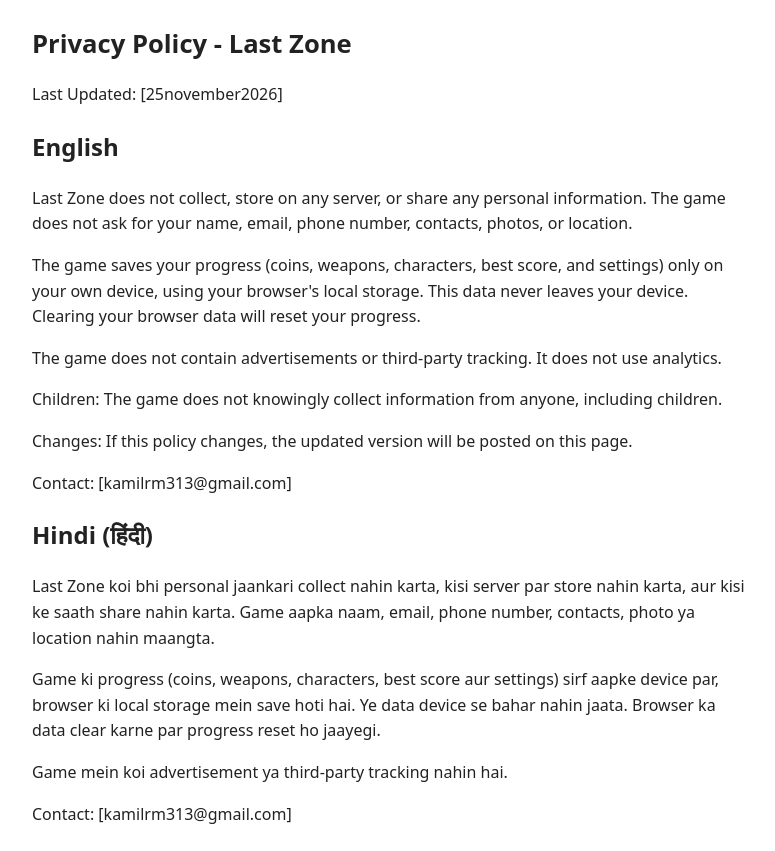
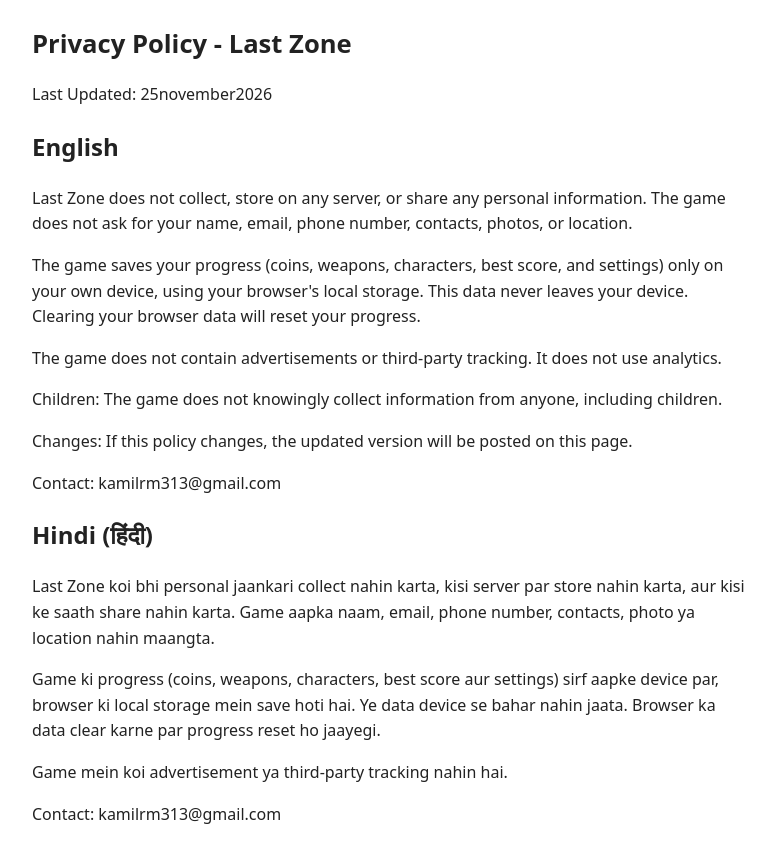
Before and after one commit to k71133708-crypto/last-zone, a plain HTML site: page privacy.html in a window 1280 px wide. Shown: the whole page, without its empty margins (248-1023 px from the left). Drawn offline with Linux system fonts and the light colour scheme.

Commit message:
Update privacy.html

```diff
--- a/privacy.html
+++ b/privacy.html
@@ -8,7 +8,7 @@
 </head>
 <body>
 <h1>Privacy Policy - Last Zone</h1>
-<p>Last Updated: [25november2026]</p>
+<p>Last Updated: 25november2026</p>
 
 <h2>English</h2>
 <p>Last Zone does not collect, store on any server, or share any personal information. The game does not ask for your name, email, phone number, contacts, photos, or location.</p>
@@ -16,12 +16,12 @@
 <p>The game does not contain advertisements or third-party tracking. It does not use analytics.</p>
 <p>Children: The game does not knowingly collect information from anyone, including children.</p>
 <p>Changes: If this policy changes, the updated version will be posted on this page.</p>
-<p>Contact: [kamilrm313@gmail.com]</p>
+<p>Contact: kamilrm313@gmail.com</p>
 
 <h2>Hindi (हिंदी)</h2>
 <p>Last Zone koi bhi personal jaankari collect nahin karta, kisi server par store nahin karta, aur kisi ke saath share nahin karta. Game aapka naam, email, phone number, contacts, photo ya location nahin maangta.</p>
 <p>Game ki progress (coins, weapons, characters, best score aur settings) sirf aapke device par, browser ki local storage mein save hoti hai. Ye data device se bahar nahin jaata. Browser ka data clear karne par progress reset ho jaayegi.</p>
 <p>Game mein koi advertisement ya third-party tracking nahin hai.</p>
-<p>Contact: [kamilrm313@gmail.com]</p>
+<p>Contact: kamilrm313@gmail.com</p>
 </body>
 </html>
```
